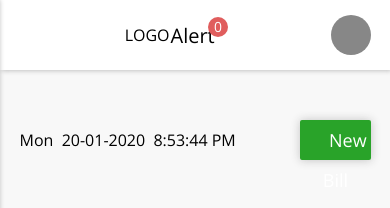
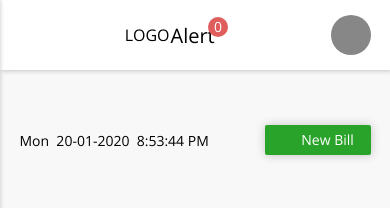
Before and after one commit to ragunathbalsubramani/bill-app, an Angular app: page / in a window 390 px wide. Shown: the top 208 px of the page. Built offline with nearby package versions, Linux system fonts and the light colour scheme.

Commit message:
3 files modified

```diff
--- a/src/app/app.component.ts
+++ b/src/app/app.component.ts
@@ -11,31 +11,25 @@ export class AppComponent  {
 
 ngOnInit(){
 
-  if(window.innerWidth<=1400 && window.innerWidth>1200){
-    this.contentboxWidth = window.innerWidth - 250;
-  }else if(window.innerWidth<=1200 && window.innerWidth>900){
-    this.contentboxWidth = window.innerWidth - 200;
-  }else if(window.innerWidth<=900 && window.innerWidth>768){
-    this.contentboxWidth = window.innerWidth - 150;
-  }else if(window.innerWidth<=768){
+  let divWidth = document.getElementById('menu-container').offsetWidth;
+
+  if(window.innerWidth<=768){
     this.contentboxWidth = window.innerWidth;
   }else{
-       this.contentboxWidth = window.innerWidth - 300;
+       this.contentboxWidth = window.innerWidth - divWidth;
   }
 }
 
 onResize(event) {
-    var getBodyWidth = event.target.innerWidth;
-    if(getBodyWidth<=1400 && getBodyWidth>1200){
-      this.contentboxWidth = window.innerWidth - 250;
-    }else if(getBodyWidth<=1200 && getBodyWidth>900){
-      this.contentboxWidth = window.innerWidth - 200;
-    }else if(getBodyWidth<=900 && getBodyWidth>768){
-      this.contentboxWidth = window.innerWidth - 150;
-    }else if(getBodyWidth<=768){
+  let divWidth = document.getElementById('menu-container').offsetWidth;
+  let getBodyWidth = event.target.innerWidth;
+
+    if(getBodyWidth<=768){
           this.contentboxWidth = window.innerWidth;
     }else{
-      this.contentboxWidth = window.innerWidth - 300;
+      this.contentboxWidth = window.innerWidth - divWidth;
     }
+
+    console.log(divWidth);
 }
 }
--- a/src/app/new-bill/new-bill.component.css
+++ b/src/app/new-bill/new-bill.component.css
@@ -82,4 +82,38 @@
   width: 80%;
   margin: 50px auto;
 }
+.new-bill-btn{
+	width: 25%;
+	height: 40px;
+	text-align: center;
+	line-height: 40px;
+	border: none;
+	background-color: #29a329;
+	border-radius: 2px;
+	font-size: 16px;
+	color: #ffffff;
+	box-shadow: 0.2px 0.2px 10px 0.2px #c4c4c4;
 }
+}
+
+@media only screen and (max-width: 500px) {
+ .start-img{
+  width: 80%;
+  margin: 50px auto;
+}
+.new-bill-btn{
+	width: 30%;
+	height: 30px;
+	text-align: center;
+	line-height: 30px;
+	border: none;
+	background-color: #29a329;
+	border-radius: 2px;
+	font-size: 14px;
+	color: #ffffff;
+	box-shadow: 0.2px 0.2px 10px 0.2px #c4c4c4;
+}
+.date-sec{
+  font-size: 14px;
+}
+}
--- a/src/app/new-bill/new-bill.component.ts
+++ b/src/app/new-bill/new-bill.component.ts
@@ -25,16 +25,18 @@ strDay:string;
   setTimeUpdate() {
    var  upDate = new Date();
    var days =["Sun","Mon","Tue","Wed","Thu","Fri","Sat"];
-   var updateMinute;
+   var updateMinute,updateSeconds;
    var hours = upDate.getHours();
    var minutes = upDate.getMinutes();
+   var seconds = upDate.getSeconds();
    var ampm = hours >= 12 ? 'PM' : 'AM';
       hours = hours % 12;
       hours = hours ? hours : 12;
      updateMinute = minutes < 10 ? '0'+minutes : minutes;
+     updateSeconds = seconds < 10 ? '0'+seconds : seconds;
      this.strDay = days[upDate.getDay()];
      this.strDate = upDate.getDate()+'-'+upDate.getMonth()+1+'-'+upDate.getFullYear();
-     this.strTime = hours + ':' + updateMinute + ':'+upDate.getSeconds()+ ' ' + ampm;
+     this.strTime = hours + ':' + updateMinute + ':'+updateSeconds+ ' ' + ampm;
     return(this.strTime);
     }
 
```
